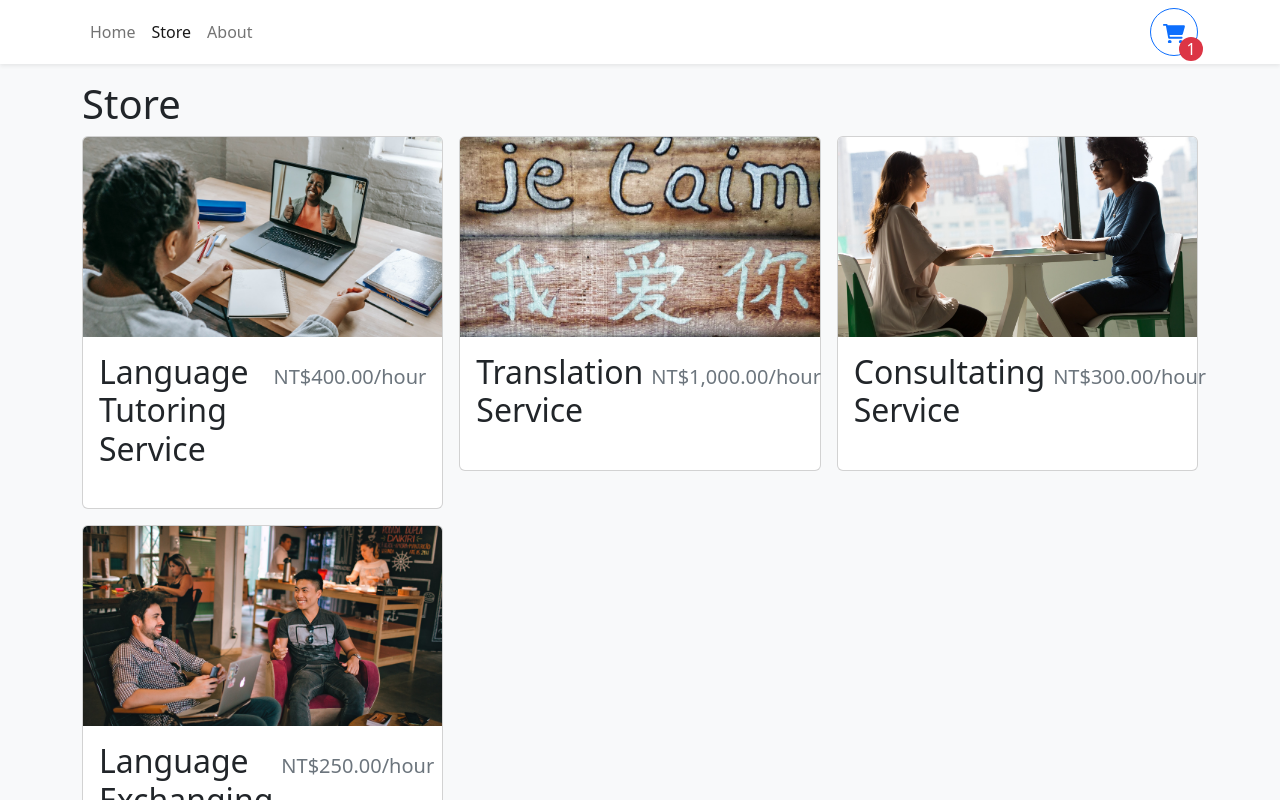
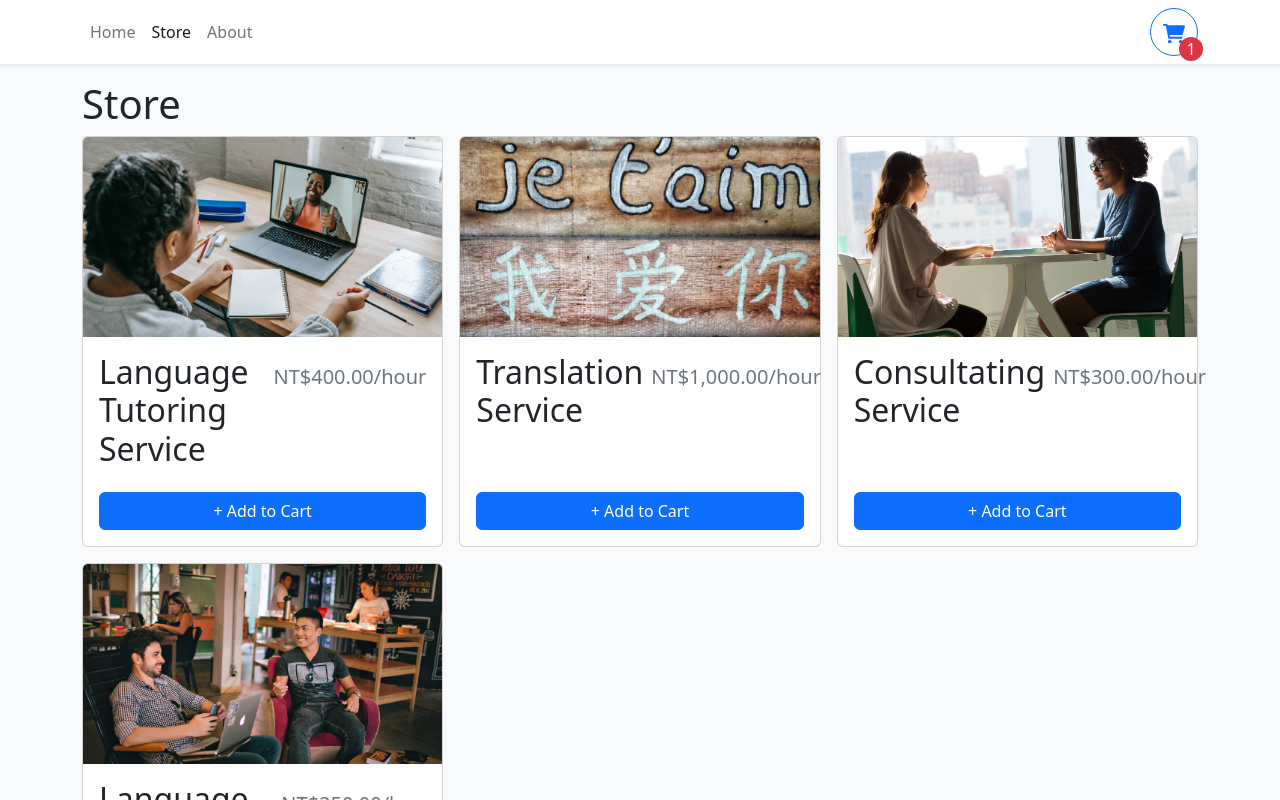
Before and after one commit to RokkuRock/brand-website, a React (Vite) app: page /store in a window 1280 px wide. Shown: the top 800 px of the page. Built offline with nearby package versions, Linux system fonts and the light colour scheme.

Commit message:
Complete Add-To-Cart Button

```diff
--- a/src/components/StoreItem.tsx
+++ b/src/components/StoreItem.tsx
@@ -1,4 +1,4 @@
-import { Card } from "react-bootstrap"
+import { Button, Card } from "react-bootstrap"
 import { formatCurrency } from "../utilities/formatCurrency"
 
 type StoreItemProps = {
@@ -9,8 +9,9 @@
 }
 
 export function StoreItem ({ id, name, price, imgUrl }: StoreItemProps) {
+    const quantity = 0
     return (
-    <Card>
+    <Card className="h-100">
         <Card.Img
             variant="top"
             src={imgUrl}
@@ -22,6 +23,9 @@
                 <span className="fs-2">{name}</span>
                 <span className="ms-2 text-muted">{formatCurrency(price)}/hour</span>
             </Card.Title>
+            <div className="mt-auto">
+                {quantity === 0 ? <Button className="w-100">+ Add to Cart</Button> : null}
+            </div>
         </Card.Body>
     </Card>
     )
```
